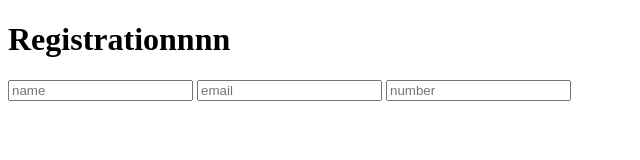
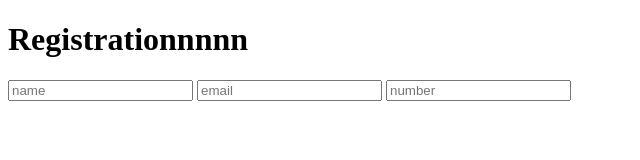
Before and after one commit to Pranavi2502/external, a plain HTML site: page index.html in a window 1280 px wide. Shown: the full height of the page, 0-640 px from the left. Drawn offline with Linux system fonts and the light colour scheme.

Commit message:
five commit

```diff
--- a/index.html
+++ b/index.html
@@ -7,7 +7,7 @@
 </head>
 <body>
     <form>
-        <h1>Registrationnnn</h1>
+        <h1>Registrationnnnn</h1>
         <input placeholder="name" id="name">
         <input placeholder="email">
         <input placeholder="number">
```
